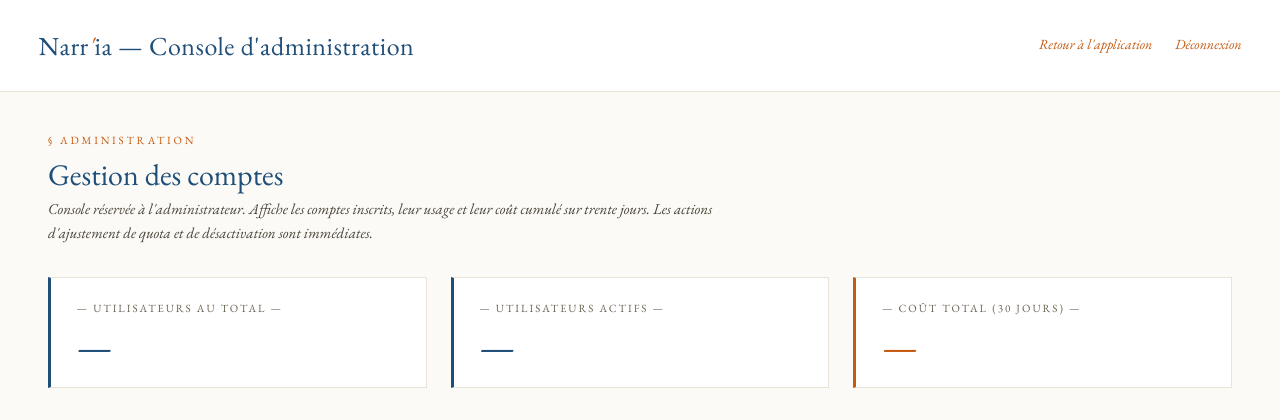
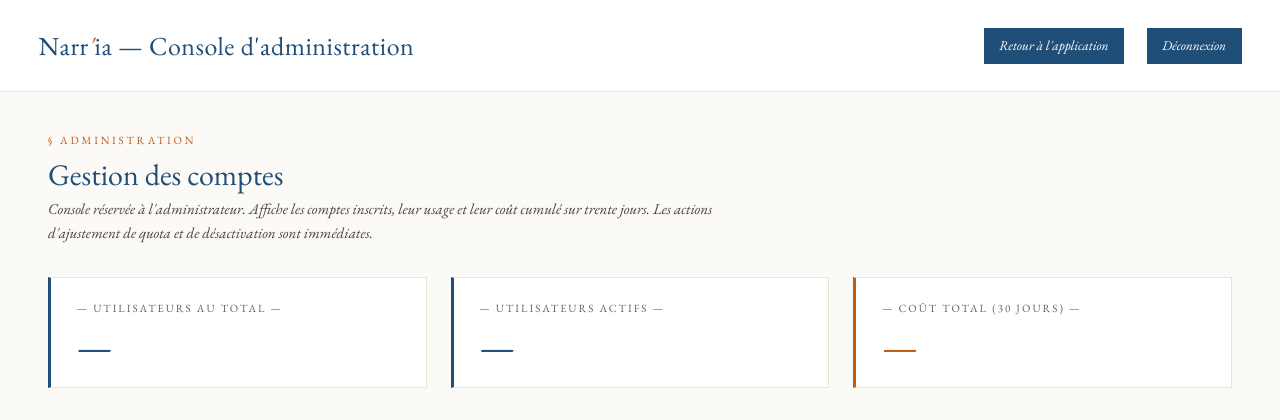
Before and after one commit to Oswald-Faust/NARRIA, a Flask app: template narria/templates/admin.html in a window 1280 px wide. Shown: the top 420 px of the page. Run offline with Flask 3, Linux system fonts and the light colour scheme; the template is opened without the code that fills it, so the values that code supplies are empty; some libraries are stand-ins or nearby versions.

Commit message:
Correction visibilite bouton deconnexion

```diff
--- a/narria/templates/admin.html
+++ b/narria/templates/admin.html
@@ -66,14 +66,17 @@
             gap: 1.4rem;
         }
         header .links a {
-            color: var(--narria-gold);
+            color: var(--narria-papier);
+            background: var(--narria-bleu);
+            padding: 0.4rem 0.9rem;
             text-decoration: none;
             font-family: var(--police-erudite);
-            font-size: 14px;
+            font-size: 13.5px;
             font-style: italic;
-            border-bottom: 0.5px solid transparent;
+            border: 0.5px solid var(--narria-bleu);
+            transition: background 0.15s;
         }
-        header .links a:hover { border-bottom-color: var(--narria-gold); }
+        header .links a:hover { background: var(--narria-bleu-clair); }
 
         /* ═══ CONTENEUR PRINCIPAL ═══ */
         .container {
```
Also changed, not shown: narria/templates/index.html (+8 -4 lines).
